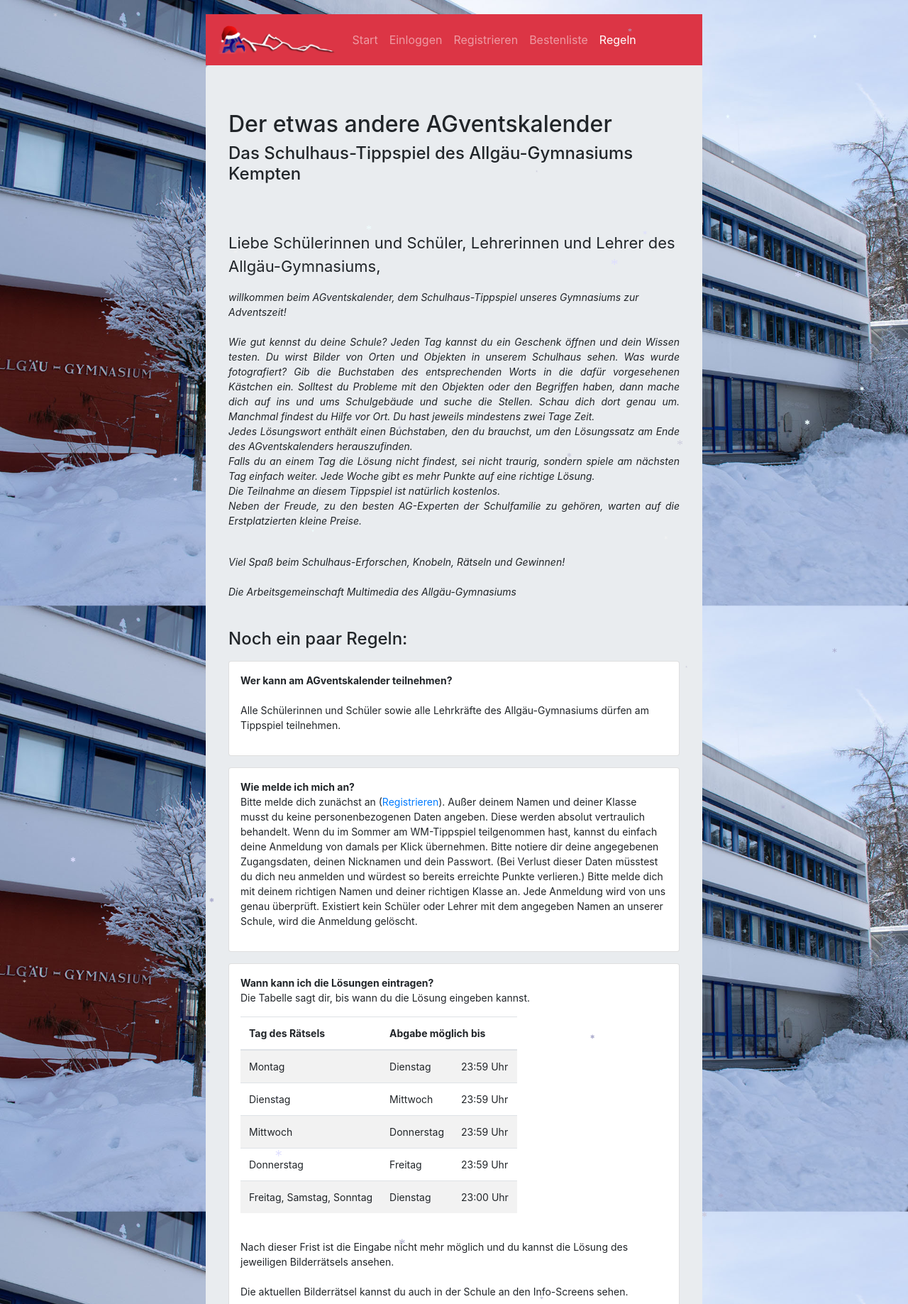
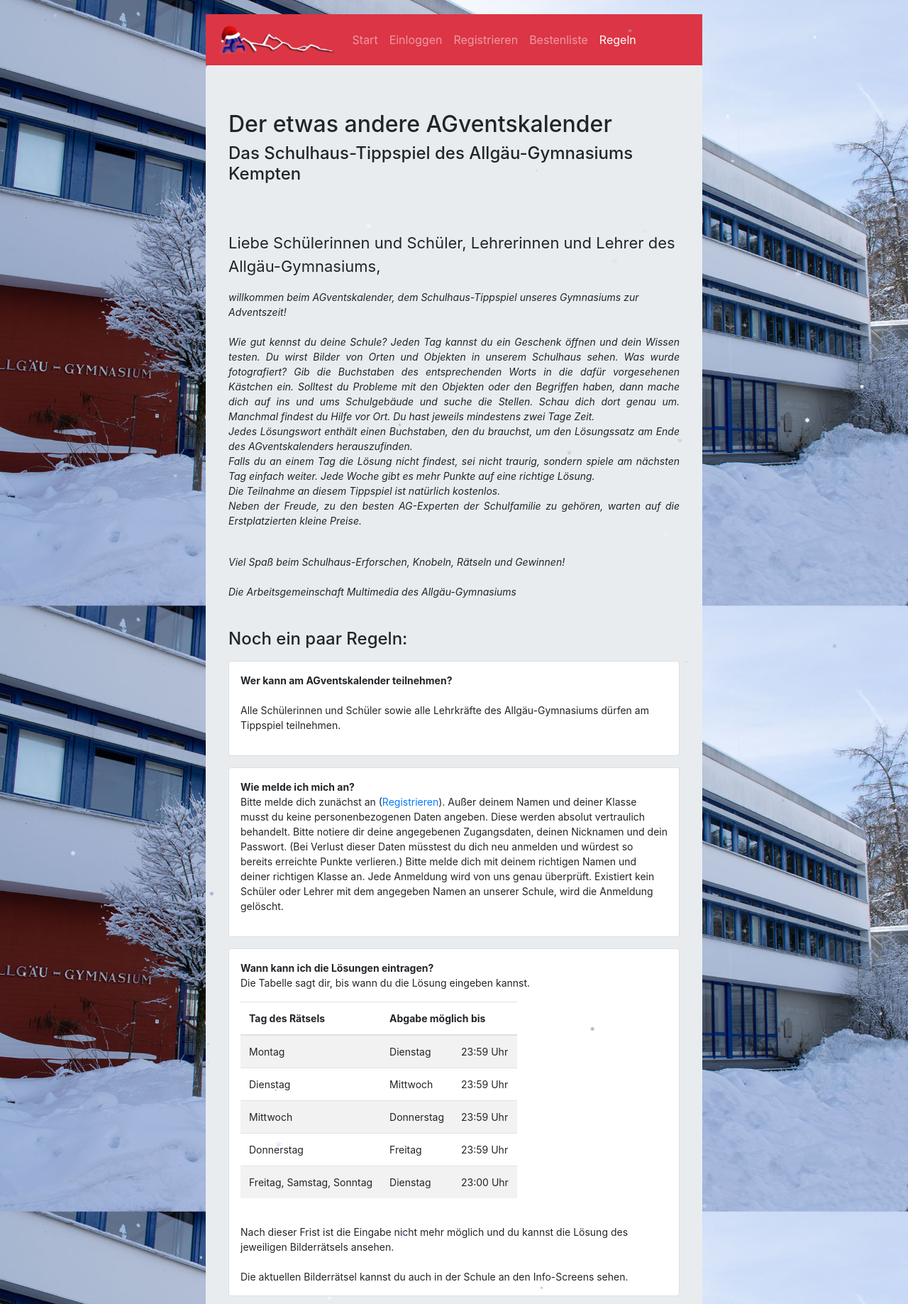
Before and after one commit to hrueger/Adventskalender, a PHP site: page /regeln.php in a window 1280 px wide. Shown: the top 1837 px of the page at 71% size. Run offline with PHP 8.4, Linux system fonts and the light colour scheme.

Commit message:
removed reuse soccer game account

```diff
--- a/regeln.php
+++ b/regeln.php
@@ -51,7 +51,7 @@ require_once("./include/db.inc.php");
 					</div>
 					<div class="card panel">
 						<b>Wie melde ich mich an?</b>
-						<p class="text-left regeln text-normal">Bitte melde dich zunächst an (<a href="./neuer_benutzer.php">Registrieren</a>). Außer deinem Namen und deiner Klasse musst du keine personenbezogenen Daten angeben. Diese werden absolut vertraulich behandelt. Wenn du im Sommer am WM-Tippspiel teilgenommen hast, kannst du einfach deine Anmeldung von damals per Klick übernehmen. Bitte notiere dir deine angegebenen Zugangsdaten, deinen Nicknamen und dein Passwort. (Bei Verlust dieser Daten müsstest du dich neu anmelden und würdest so bereits erreichte Punkte verlieren.) Bitte melde dich mit deinem richtigen Namen und deiner richtigen Klasse an. Jede Anmeldung wird von uns genau überprüft. Existiert kein Schüler oder Lehrer mit dem angegeben Namen an unserer Schule, wird die Anmeldung gelöscht.</p>
+						<p class="text-left regeln text-normal">Bitte melde dich zunächst an (<a href="./neuer_benutzer.php">Registrieren</a>). Außer deinem Namen und deiner Klasse musst du keine personenbezogenen Daten angeben. Diese werden absolut vertraulich behandelt. Bitte notiere dir deine angegebenen Zugangsdaten, deinen Nicknamen und dein Passwort. (Bei Verlust dieser Daten müsstest du dich neu anmelden und würdest so bereits erreichte Punkte verlieren.) Bitte melde dich mit deinem richtigen Namen und deiner richtigen Klasse an. Jede Anmeldung wird von uns genau überprüft. Existiert kein Schüler oder Lehrer mit dem angegeben Namen an unserer Schule, wird die Anmeldung gelöscht.</p>
 					</div>
 					<div class="card panel">
 						<b>Wann kann ich die Lösungen eintragen?</b>
```
